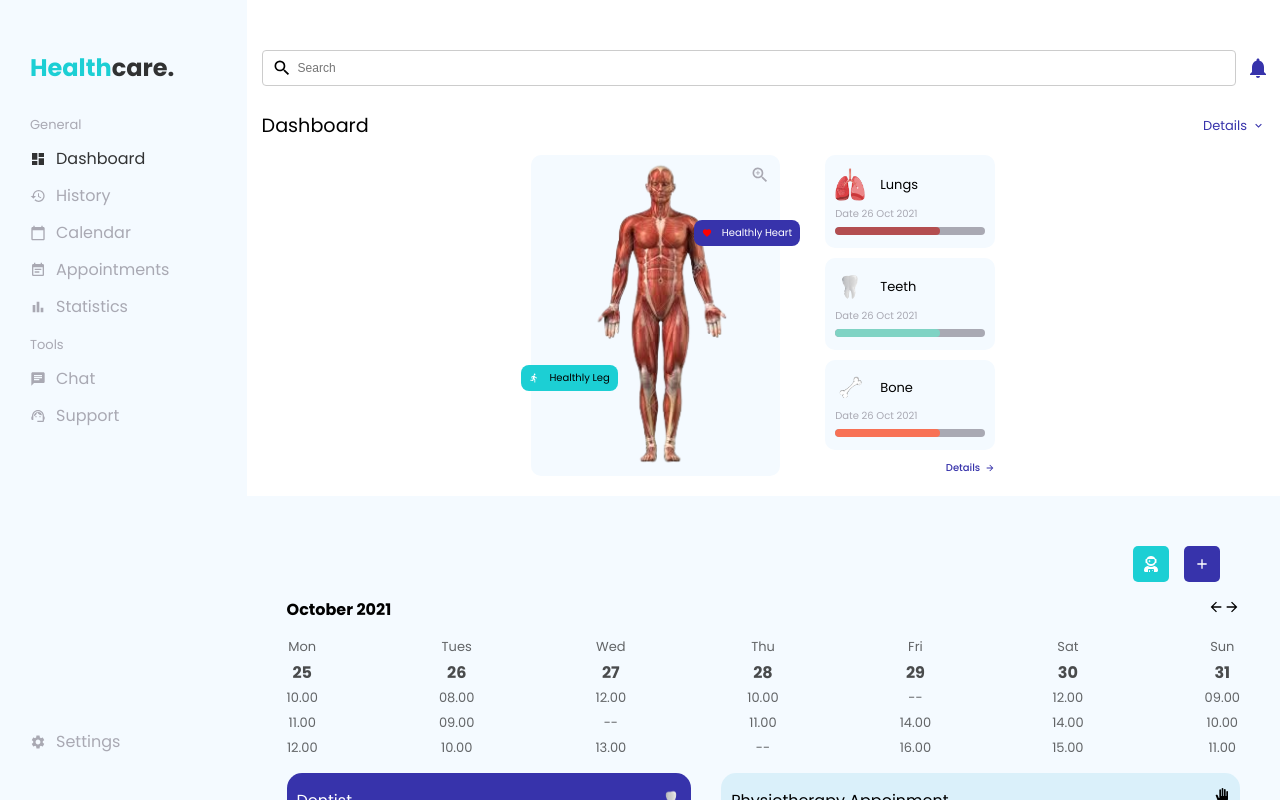
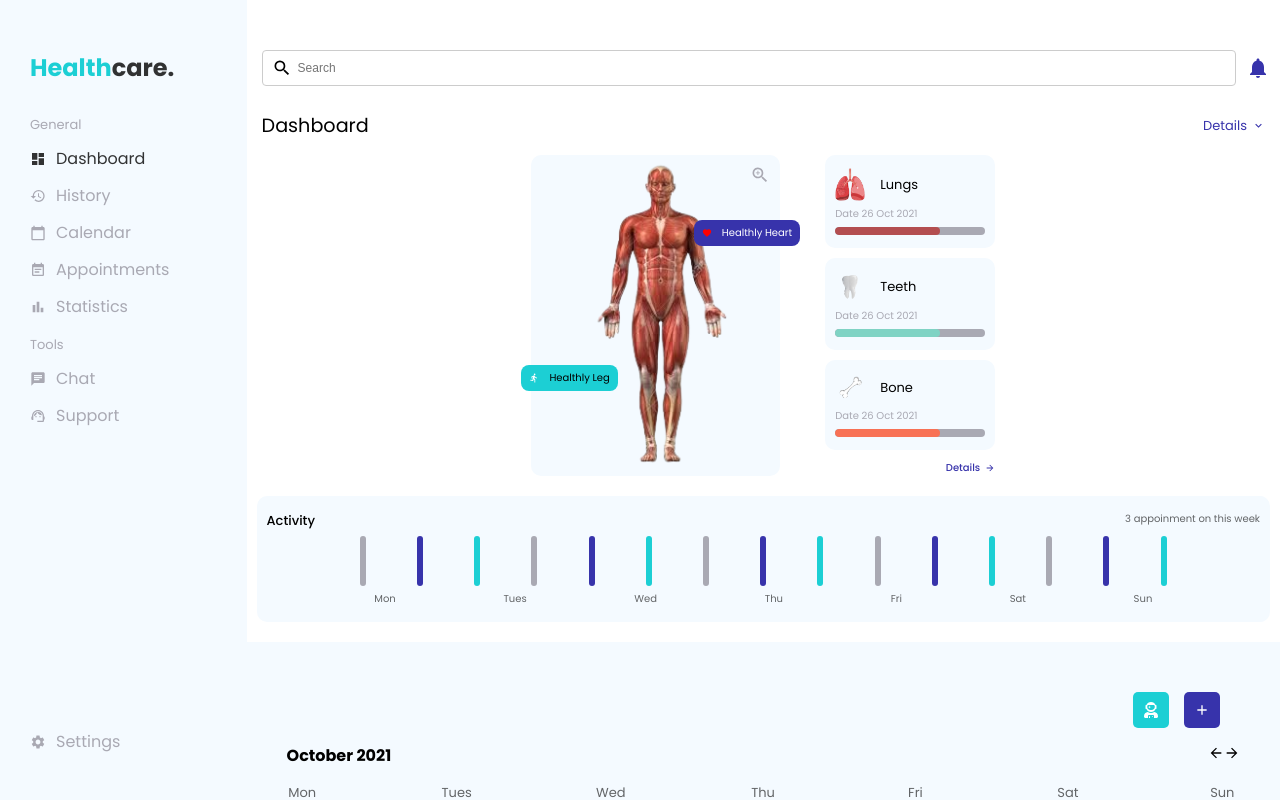
Before and after one commit to aravinth2706/healthcare, a React (Vite) app: page / in a window 1280 px wide. Built offline with nearby package versions, Linux system fonts and the light colour scheme.

Commit message:
Activity section completed

```diff
--- a/src/components/DashboardMainContent/ActivityFeed.jsx
+++ b/src/components/DashboardMainContent/ActivityFeed.jsx
@@ -1,8 +1,26 @@
+import styles from "../../styles/DashboardMainContent/ActivityFeed.module.css";
+
+const dayLists = ["Mon", "Tues", "Wed", "Thu", "Fri", "Sat", "Sun"];
+const barCount = 15;
+
 function ActivityFeed() {
   return (
-    <>
-      <p>ActivityFeed</p>
-    </>
+    <section className={styles.activityContainer}>
+      <div className={styles.activityHeader}>
+        <p>Activity</p>
+        <p>3 appoinment on this week</p>
+      </div>
+      <div className={styles.equalizer}>
+        {Array.from({ length: barCount }).map((_, index) => (
+          <div key={index} className={styles.bar}></div>
+        ))}
+      </div>
+      <div className={styles.dayLists}>
+        {dayLists.map((day, index) => (
+          <p key={index}>{day}</p>
+        ))}
+      </div>
+    </section>
   );
 }
 export default ActivityFeed;
--- a/src/components/DashboardMainContent/DashboardOverview/AnatomySection.jsx
+++ b/src/components/DashboardMainContent/DashboardOverview/AnatomySection.jsx
@@ -2,8 +2,11 @@ import anatomy from "../../../assets/images/dashboard/human-anatomy.png";
 import styles from "../../../styles/DashboardMainContent/DashboardOverview/Anatomy.module.css";
 import { MdFavorite, MdDirectionsRun, MdZoomIn } from "react-icons/md";
 import HealthStatusCards from "./HealthStatusCards";
+import ActivityFeed from "../ActivityFeed";
+
 function AnatomySection() {
   return (
+    <>
       <section className={styles.dashboardMain}>
         <div className={styles.anatomyContainer}>
           <div className={styles.anatomy}>
@@ -21,6 +24,8 @@ function AnatomySection() {
         </div>
         <HealthStatusCards />
       </section>
+      <ActivityFeed />
+    </>
   );
 }
 export default AnatomySection;
--- /dev/null
+++ b/src/styles/DashboardMainContent/ActivityFeed.module.css
@@ -0,0 +1,50 @@
+.activityContainer {
+  margin: 10px;
+  padding: 10px;
+  background-color: var(--secondary-bg);
+  border-radius: 10px;
+}
+.activityHeader {
+  display: flex;
+  justify-content: space-between;
+  margin: 5px 0;
+}
+.activityHeader > p:first-of-type {
+  font-size: small;
+  font-weight: 500;
+}
+.activityHeader > p:last-of-type {
+  color: rgba(0, 0, 0, 0.6);
+  font-size: x-small;
+}
+
+.equalizer {
+  display: flex;
+  justify-content: space-evenly;
+  gap: 8px;
+  margin: 0 50px;
+}
+.bar {
+  width: 6px;
+  height: 50px;
+  border-radius: 3px;
+}
+.bar:nth-child(3n) {
+  background: var(--primary-text);
+}
+.bar:nth-child(3n + 1) {
+  background: var(--secondary-text);
+}
+.bar:nth-child(3n + 2) {
+  background: var(--blue-bg);
+}
+
+.dayLists {
+  display: flex;
+  justify-content: space-evenly;
+}
+.dayLists p {
+  font-size: x-small;
+  color: rgba(0, 0, 0, 0.6);
+  margin: 5px 0;
+}
```
Lines whose indentation alone changed are shown as unchanged.
